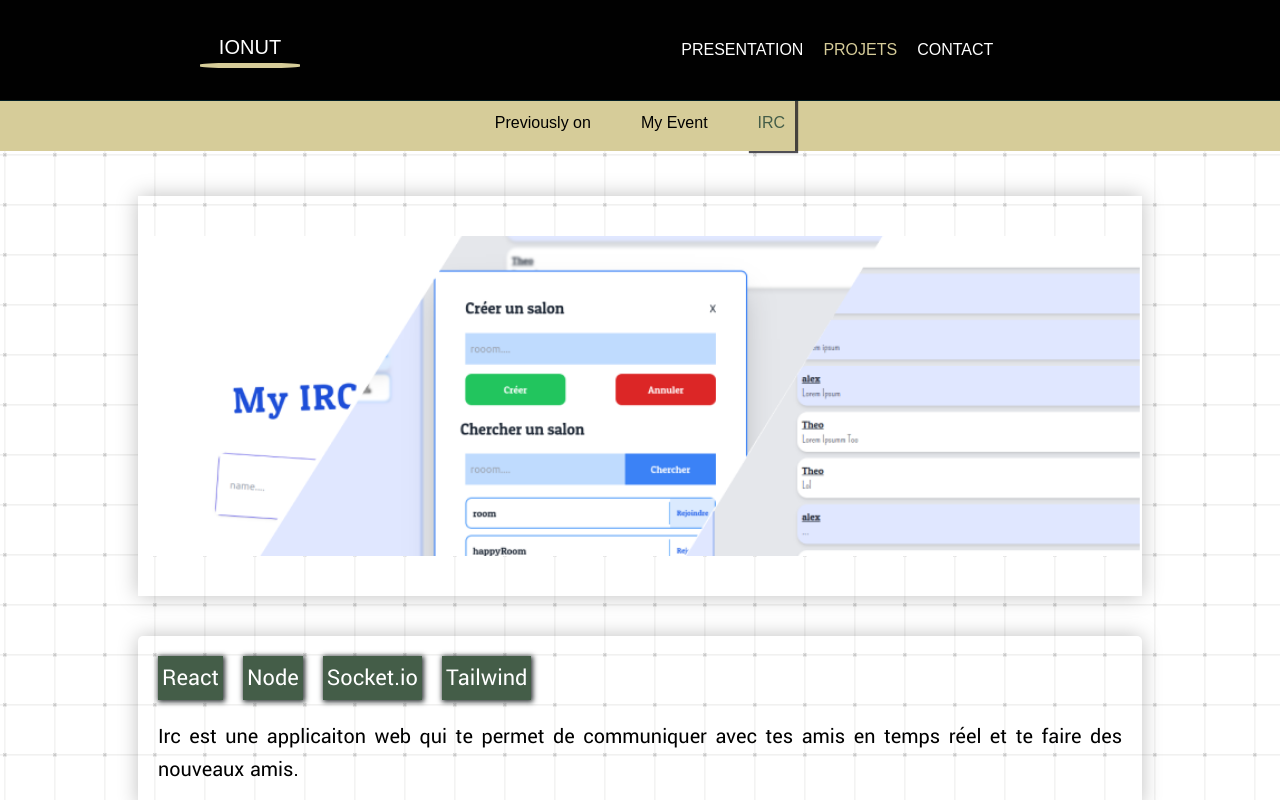
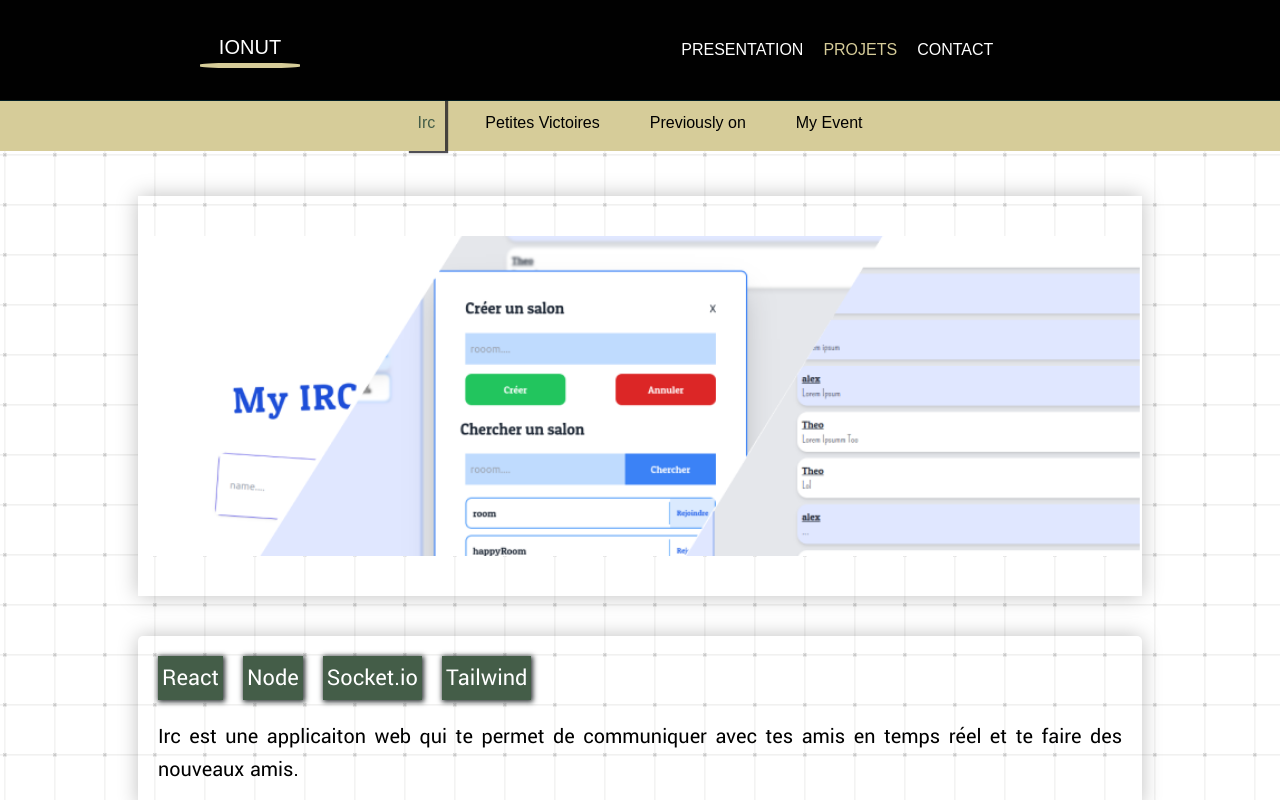
Before and after one commit to IonutzNcr/portfolio, a React (Vite) app: page /projets in a window 1280 px wide. Shown: the top 800 px of the page. Built offline with nearby package versions, Linux system fonts and the light colour scheme; a web font is replaced by a local one.

Commit message:
Ajouter petite victoires dans mes projets

```diff
--- a/src/data/projets.tsx
+++ b/src/data/projets.tsx
@@ -1,6 +1,7 @@
 import src from "../assets/irc.png";
 import src2 from "../assets/event.png";
 import src3 from "../assets/prev.png";
+import src4 from "../assets/vict.jpg"
 
 interface Projet {
   name: string;
@@ -35,6 +36,32 @@ export const projets: Projet[] = [
     ],
     site: "",
     code: "https://github.com/IonutzNcr/my_irc/tree/main",
+  },
+  {
+    name: "Petites Victoires",
+    description:"Une petite application créée en 3 jours pour découvrir Python et Django. Cette application, au design simple, permet à l'utilisateur d'enregistrer ses victoires quotidiennes et de les partager. L'objectif de cette application est de créer un environnement positif pour aider ceux qui sont démotivés ou paresseux à s'activer et à accomplir des choses.",
+    skills:["Python", "Django","SQLite"],
+    image:src4,
+    functionality:[
+      [
+        "Identification",
+        "L'authentification se fait à travers un pseudonyme et un mot de passe. Elle se fait une fois puis l'utilisateur est sauvegarder dans une session "
+      ],
+      [
+        "Recherche",
+        "L'utilisateur peut rechercher par nom, ou par contenu."
+      ],
+      [
+        "CRUD Victoires",
+        "L'utilisateur peut créer, lire, éditer, supprimer ses victoires"
+      ],
+      [
+        "Page Profile",
+        "L'utilisateur peut mettre à jour ses informations à tout moment."
+      ]
+    ],
+    site:"",
+    code:"https://github.com/IonutzNcr/Learning-Django"
   },
   {
     name: "Previously on",
--- a/src/pages/ProjetsPage.tsx
+++ b/src/pages/ProjetsPage.tsx
@@ -19,12 +19,12 @@ export const ProjetsPage = () => {
     lastActive.classList.remove("active_projet");
     e.currentTarget.classList.add("active_projet");
     setPrj(data as unknown as number);
-    document.querySelectorAll(".hidden_description").forEach(element=>{
-        element.classList.remove("animation_cordeon")
-    })
-    document.querySelectorAll(".arrow").forEach((element)=>{
-        element.classList.remove("arrow_up")
-    })
+    document.querySelectorAll(".hidden_description").forEach((element) => {
+      element.classList.remove("animation_cordeon");
+    });
+    document.querySelectorAll(".arrow").forEach((element) => {
+      element.classList.remove("arrow_up");
+    });
   };
 
   const hover = (e: MouseEvent<HTMLDivElement>) => {
@@ -55,7 +55,31 @@ export const ProjetsPage = () => {
     <div className="page">
       <Navbar />
       <div className="side-project">
-        <div data-projet="1" onClick={changeProjet}>
+        {projets.map((prj, i) => {
+          if (i === 0) {
+            return (
+              <div
+                key={i}
+                data-projet={i}
+                onClick={changeProjet}
+                className="active_projet"
+              >
+                {prj.name}
+              </div>
+            );
+          }
+          return (
+            <div
+              key={i}
+              data-projet={i}
+              onClick={changeProjet}
+
+            >
+              {prj.name}
+            </div>
+          );
+        })}
+        {/* <div data-projet="1" onClick={changeProjet}>
           Previously on
         </div>
         <div data-projet="2" onClick={changeProjet}>
@@ -63,7 +87,7 @@ export const ProjetsPage = () => {
         </div>
         <div data-projet="0" onClick={changeProjet} className="active_projet">
           IRC
-        </div>
+        </div> */}
       </div>
       <main>
         <div className="main_box">
@@ -79,12 +103,7 @@ export const ProjetsPage = () => {
                   Voir le site
                 </a>
               ) : (
-                <a
-                  ref={btn1Ref}
-                  className="voir_btn btn1 btn_disabled"
-
-
-                >
+                <a ref={btn1Ref} className="voir_btn btn1 btn_disabled">
                   Voir le site
                 </a>
               )}
@@ -128,7 +147,7 @@ export const ProjetsPage = () => {
                         <tr key={index}>
                           <td>
                             <div
-                             onClick={activeArcodeon}
+                              onClick={activeArcodeon}
                               style={{
                                 width: "100%",
                                 display: "flex",
@@ -137,7 +156,6 @@ export const ProjetsPage = () => {
                             >
                               <p>{item[0]}</p>
                               <svg
-
                                 className="arrow"
                                 style={{ marginLeft: "auto", width: "20px" }}
                                 xmlns="http://www.w3.org/2000/svg"
@@ -146,9 +164,7 @@ export const ProjetsPage = () => {
                                 <path d="M7.33 24l-2.83-2.829 9.339-9.175-9.339-9.167 2.83-2.829 12.17 11.996z" />
                               </svg>
 
-                              <p className = "hidden_description"  >
-                                {item[1]}
-                              </p>
+                              <p className="hidden_description">{item[1]}</p>
                             </div>
                           </td>
                         </tr>
@@ -158,7 +174,7 @@ export const ProjetsPage = () => {
                         <tr key={index} className="active-row">
                           <td>
                             <div
-                             onClick={activeArcodeon}
+                              onClick={activeArcodeon}
                               style={{
                                 width: "100%",
                                 display: "flex",
@@ -167,7 +183,6 @@ export const ProjetsPage = () => {
                             >
                               <p>{item[0]}</p>
                               <svg
-
                                 className="arrow"
                                 style={{ marginLeft: "auto", width: "20px" }}
                                 xmlns="http://www.w3.org/2000/svg"
@@ -175,9 +190,7 @@ export const ProjetsPage = () => {
                               >
                                 <path d="M7.33 24l-2.83-2.829 9.339-9.175-9.339-9.167 2.83-2.829 12.17 11.996z" />
                               </svg>
-                              <p className = "hidden_description"  >
-                                {item[1]}
-                              </p>
+                              <p className="hidden_description">{item[1]}</p>
                             </div>
                           </td>
                         </tr>
```
Also changed, not shown: src/assets/vict.jpg (added).
